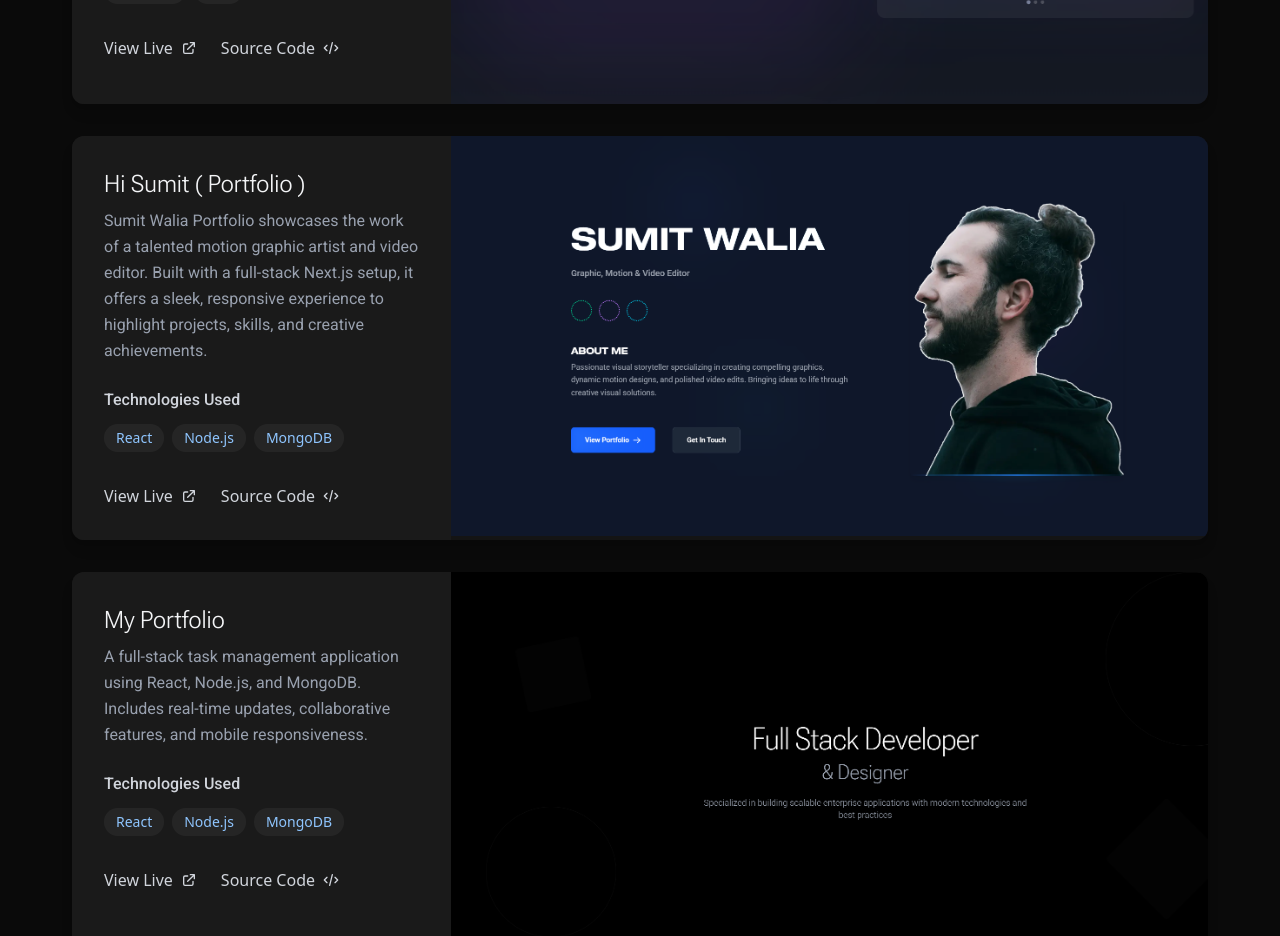
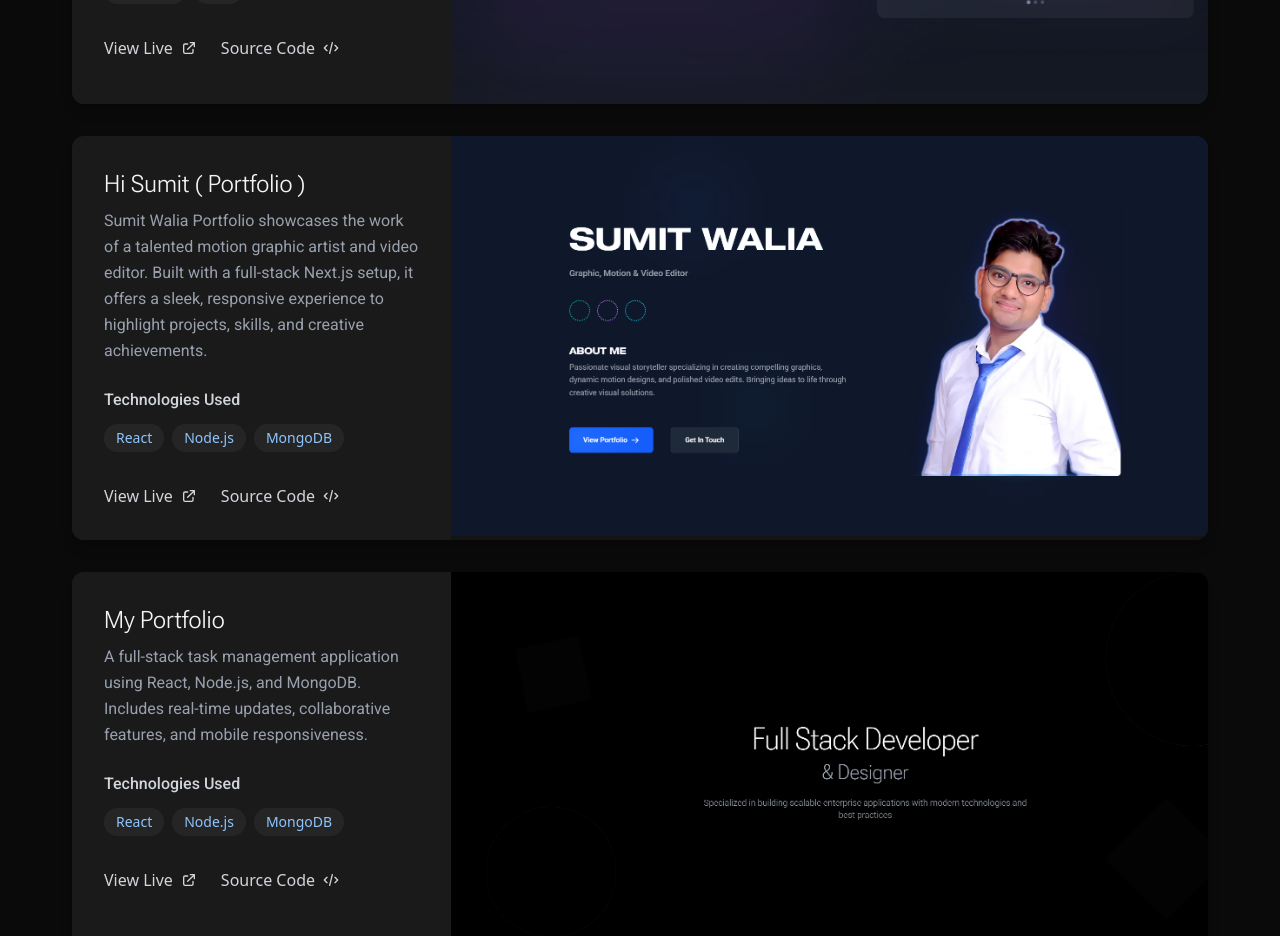
Before and after one commit to git-higaurav/higaurav, a Next.js app: page / in a window 1280 px wide. Shown: the part 3920-4856 px from the top of the page. Built offline with nearby package versions, Linux system fonts and the light colour scheme.

Commit message:
Feat: Sumit Portfolio Website Screenshot update

```diff
--- a/app/_components/projects.tsx
+++ b/app/_components/projects.tsx
@@ -33,7 +33,7 @@ export default function Projects() {
       technologies: ["React", "Node.js", "MongoDB"],
       liveUrl: "https://hisumit.vercel.app/",
       sourceUrl: "https://github.com/git-higaurav/hisumit.git",
-      image: "/projects/hisumit.png",
+      image: "/projects/hisumit.vercel.app.png",
       alt: "Task Management App"
     },
     {
```
Also changed, not shown: public/projects/hisumit.vercel.app.png (added).
